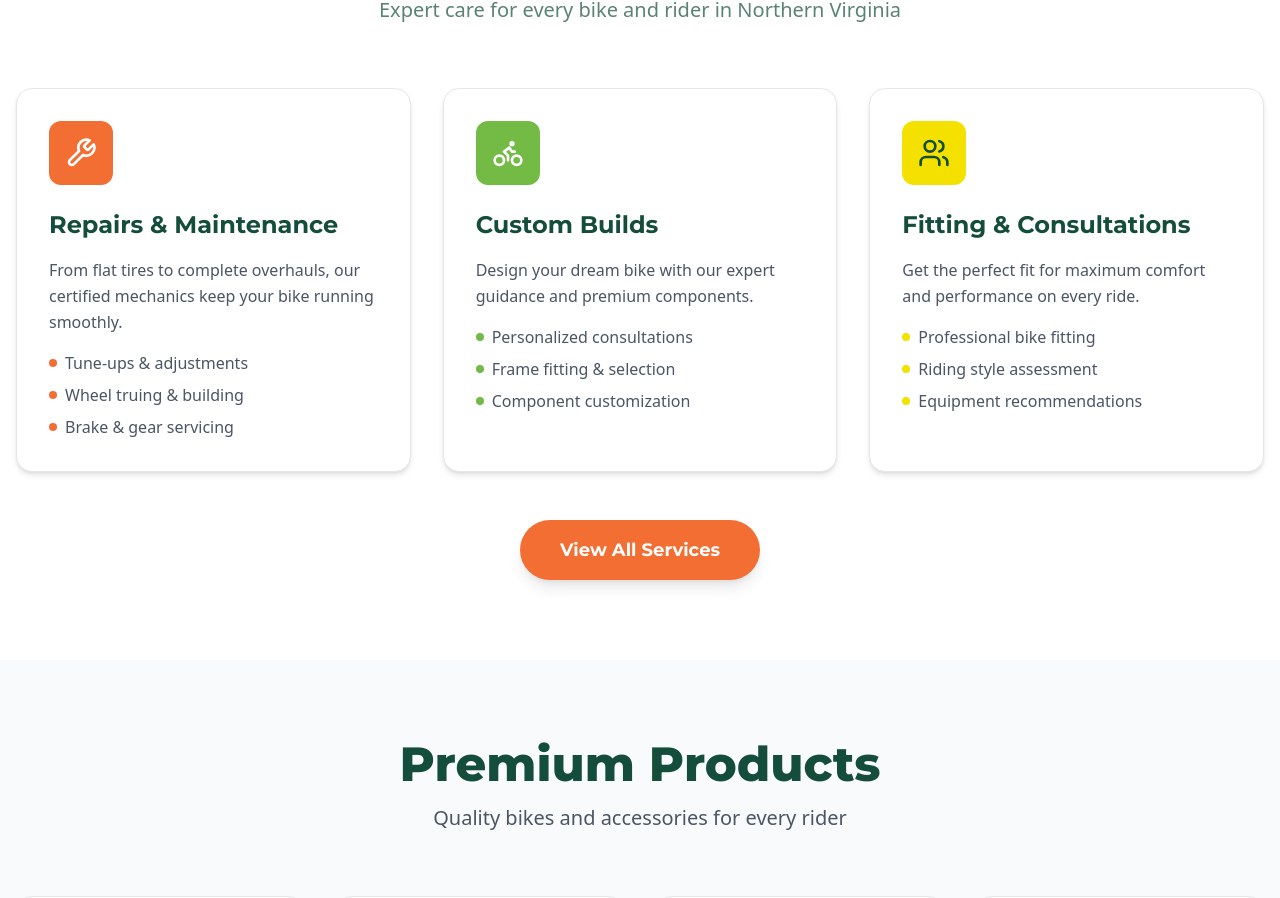
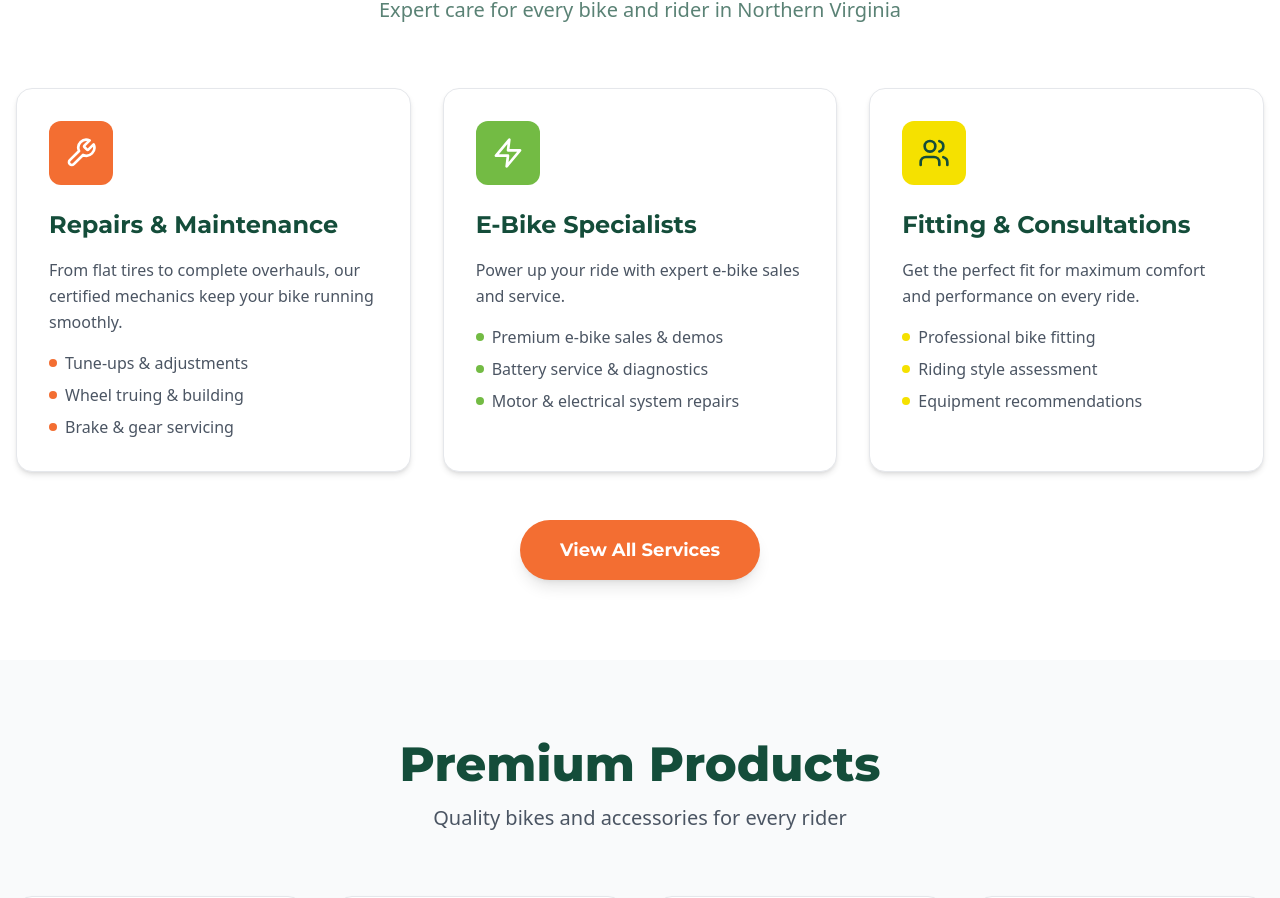
Before and after one commit to grifocx/haymarket-landing, a React (Vite) app: page / in a window 1280 px wide. Shown: the part 935-1833 px from the top of the page. Built offline with nearby package versions, Linux system fonts and the light colour scheme.

Commit message:
Updated Home.tsx

```diff
--- a/src/pages/Home.tsx
+++ b/src/pages/Home.tsx
@@ -1,4 +1,4 @@
-import { Bike, MapPin, Clock, Phone, Mail, Wrench, ShoppingBag, Users, Star } from 'lucide-react';
+import { Bike, MapPin, Clock, Phone, Mail, Wrench, ShoppingBag, Users, Star, Zap } from 'lucide-react';
 import { useState } from 'react';
 import { Link } from 'react-router-dom';
 import { Layout } from '../components/Layout';
@@ -124,24 +124,24 @@ export function Home() {
 
             <div className="bg-white p-8 rounded-2xl shadow-md hover:shadow-xl transition-all transform hover:-translate-y-2 border border-gray-200">
               <div className="bg-[#73BB44] w-16 h-16 rounded-xl flex items-center justify-center mb-6">
-                <Bike className="w-8 h-8 text-white" />
+                <Zap className="w-8 h-8 text-white" />
               </div>
-              <h3 className="font-montserrat text-2xl font-bold text-[#144D3A] mb-4">Custom Builds</h3>
+              <h3 className="font-montserrat text-2xl font-bold text-[#144D3A] mb-4">E-Bike Specialists</h3>
               <p className="text-gray-600 leading-relaxed mb-4">
-                Design your dream bike with our expert guidance and premium components.
+                Power up your ride with expert e-bike sales and service.
               </p>
               <ul className="space-y-2 text-gray-600">
                 <li className="flex items-center gap-2">
                   <div className="w-2 h-2 bg-[#73BB44] rounded-full"></div>
-                  Personalized consultations
+                  Premium e-bike sales & demos
                 </li>
                 <li className="flex items-center gap-2">
                   <div className="w-2 h-2 bg-[#73BB44] rounded-full"></div>
-                  Frame fitting & selection
+                  Battery service & diagnostics
                 </li>
                 <li className="flex items-center gap-2">
                   <div className="w-2 h-2 bg-[#73BB44] rounded-full"></div>
-                  Component customization
+                  Motor & electrical system repairs
                 </li>
               </ul>
             </div>
```
